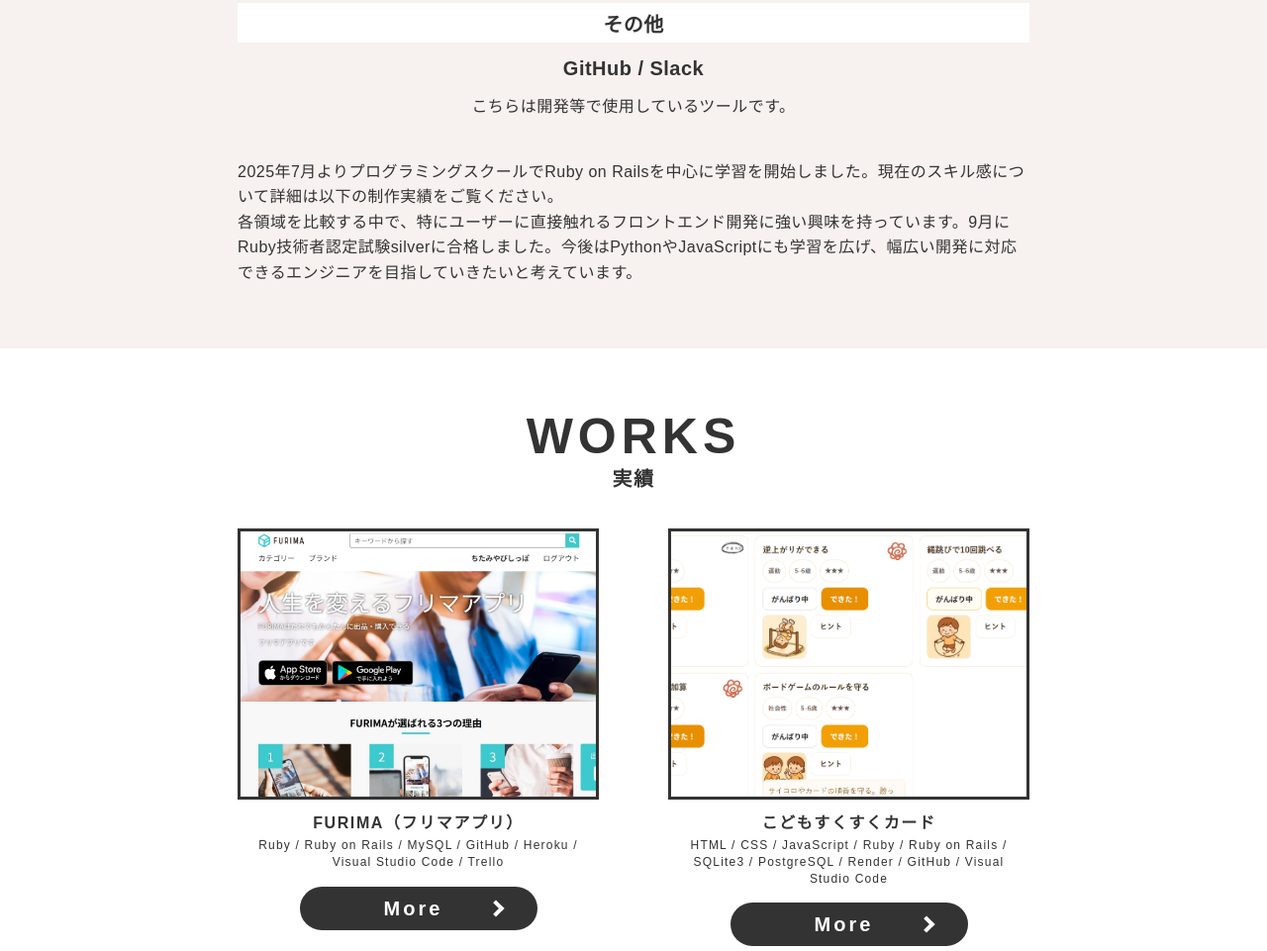
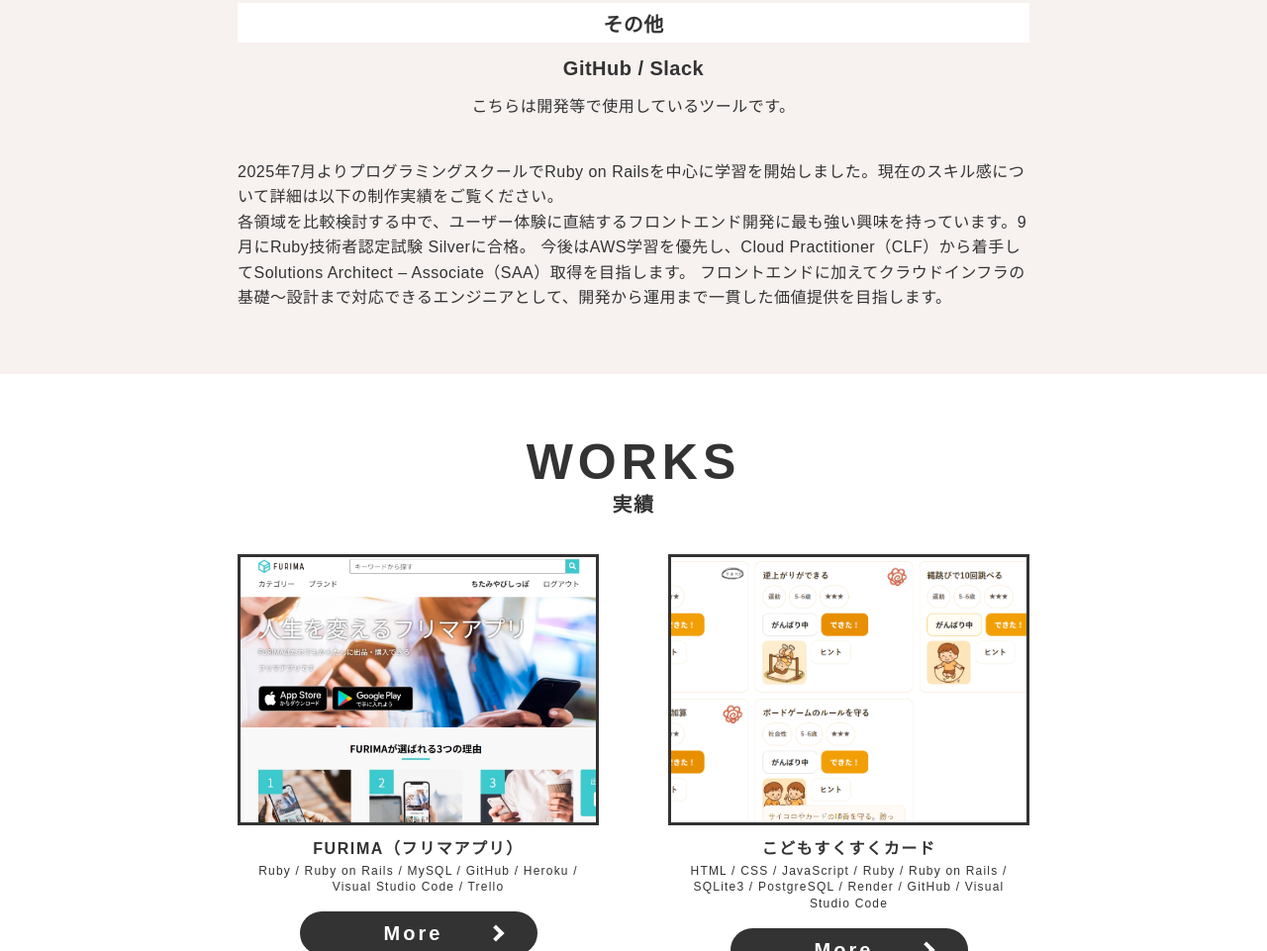
Before and after one commit to tatsurok0519/portfolio-site, a plain HTML site: page index.html in a window 1280 px wide. Shown: the part 1993-2954 px from the top of the page at 99% size. Drawn offline with nearby package versions, Linux system fonts and the light colour scheme.

Commit message:
目標修正AWS

```diff
--- a/index.html
+++ b/index.html
@@ -138,7 +138,9 @@
             <p>
               2025年7月よりプログラミングスクールでRuby on Railsを中心に学習を開始しました。現在のスキル感について詳細は以下の制作実績をご覧ください。
               <br>
-              各領域を比較する中で、特にユーザーに直接触れるフロントエンド開発に強い興味を持っています。9月にRuby技術者認定試験silverに合格しました。今後はPythonやJavaScriptにも学習を広げ、幅広い開発に対応できるエンジニアを目指していきたいと考えています。
+              各領域を比較検討する中で、ユーザー体験に直結するフロントエンド開発に最も強い興味を持っています。9月にRuby技術者認定試験 Silverに合格。
+              今後はAWS学習を優先し、Cloud Practitioner（CLF）から着手してSolutions Architect – Associate（SAA）取得を目指します。
+              フロントエンドに加えてクラウドインフラの基礎〜設計まで対応できるエンジニアとして、開発から運用まで一貫した価値提供を目指します。
             </p>
           </div>
         </div>
```
